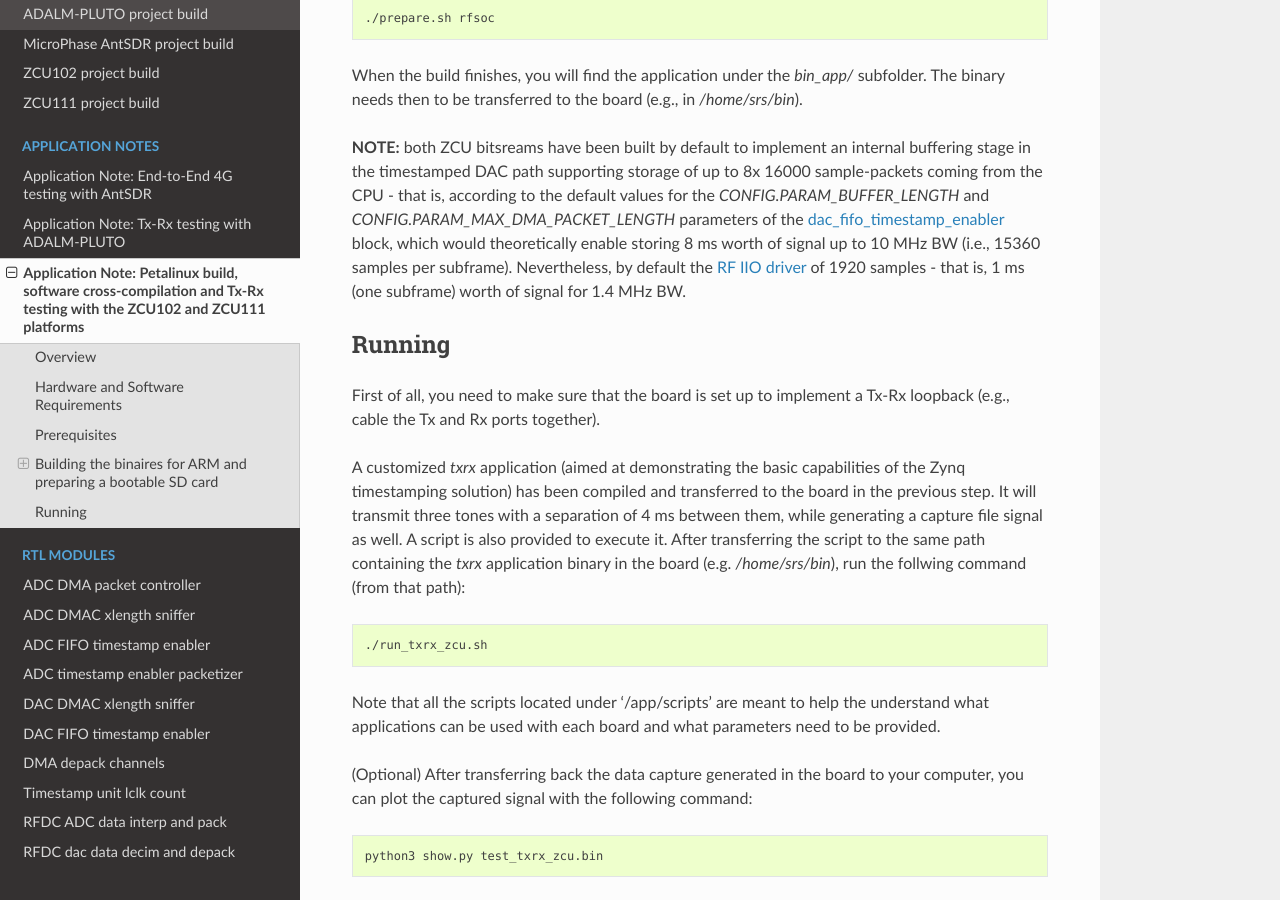
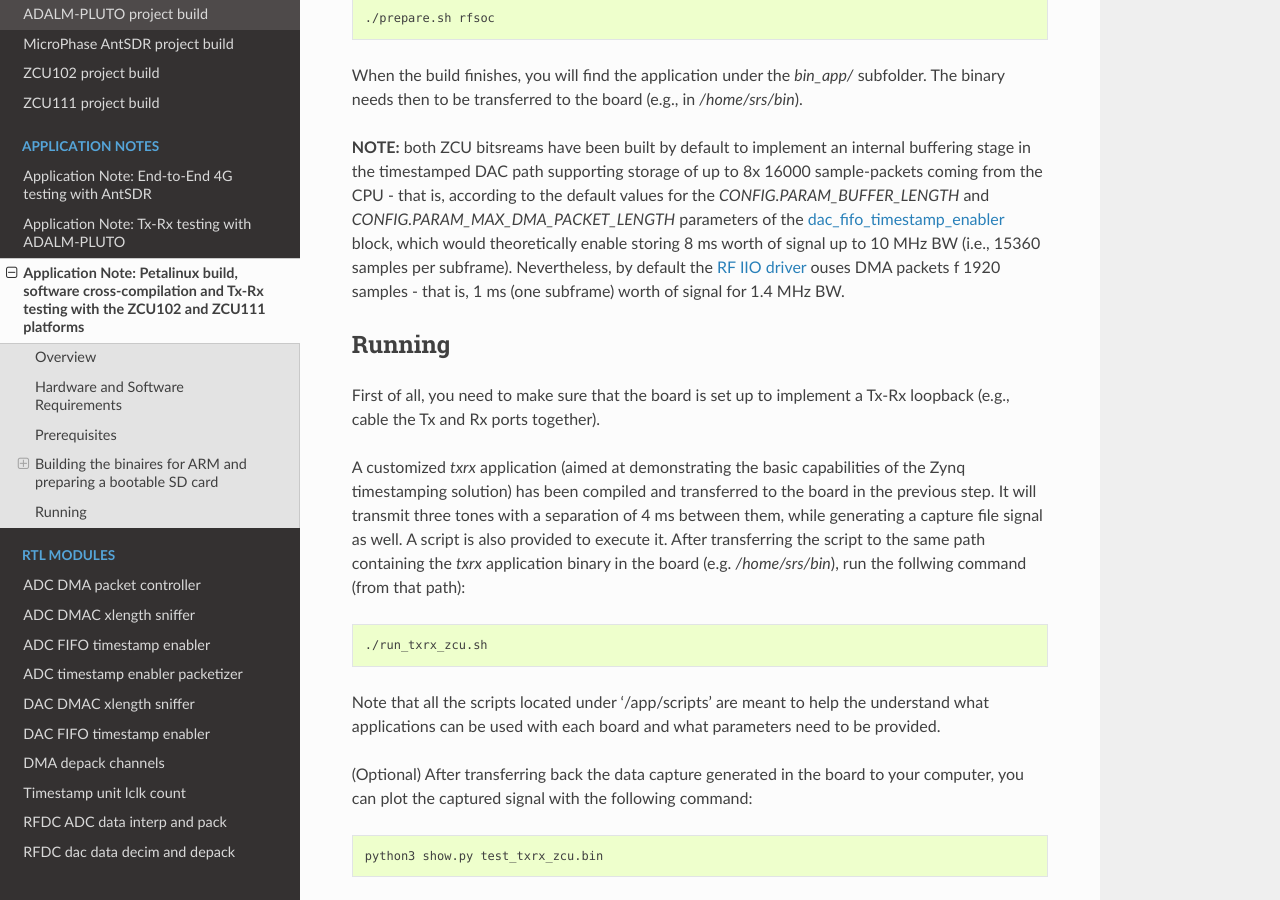
Before and after one commit to srsran/zynq_timestamping, a Sphinx documentation site: the page built from doc/app/zcu.rst, in a window 1280 px wide and 900 px high, scrolled down 8645 px. Built offline with Sphinx 7.4.7 and the Read the Docs theme 2.0.0, drawn with Linux system fonts in a browser that asks for light colours.

Commit message:
Updates documentation

```diff
--- a/doc/app/antsdr.rst
+++ b/doc/app/antsdr.rst
@@ -73,7 +73,7 @@ block the board's
 script, which would theoretically enable storing 10 ms worth of signal up to 5 MHz BW (i.e., 7680 samples
 per subframe). Nevertheless, by default the
 `RF IIO driver <https://github.com/srsran/zynq_timestamping/tree/main/sw/lib/src/phy/rf/rf_iio_imp.c#L36>`_
-of 1920 samples - that is, 1 ms (one subframe) worth of signal for 1.4 MHz BW.
+uses DMA packets of 1920 samples - that is, 1 ms (one subframe) worth of signal for 1.4 MHz BW.
 
 2. Execute the initialization script. It will compile the srsRAN stack as well as the RF drivers
 utilized by the Zynq timestamping solution. Moreover, it will also modify the default srsenb and
--- a/doc/app/zcu.rst
+++ b/doc/app/zcu.rst
@@ -472,7 +472,7 @@ parameters of the
 block, which would theoretically enable storing 8 ms worth of signal up to 10 MHz BW (i.e., 15360 samples
 per subframe). Nevertheless, by default the
 `RF IIO driver <https://github.com/srsran/zynq_timestamping/tree/main/sw/lib/src/phy/rf/rf_iio_imp.c#L36>`_
-of 1920 samples - that is, 1 ms (one subframe) worth of signal for 1.4 MHz BW.
+ouses DMA packets f 1920 samples - that is, 1 ms (one subframe) worth of signal for 1.4 MHz BW.
 
 Running
 *******
```
